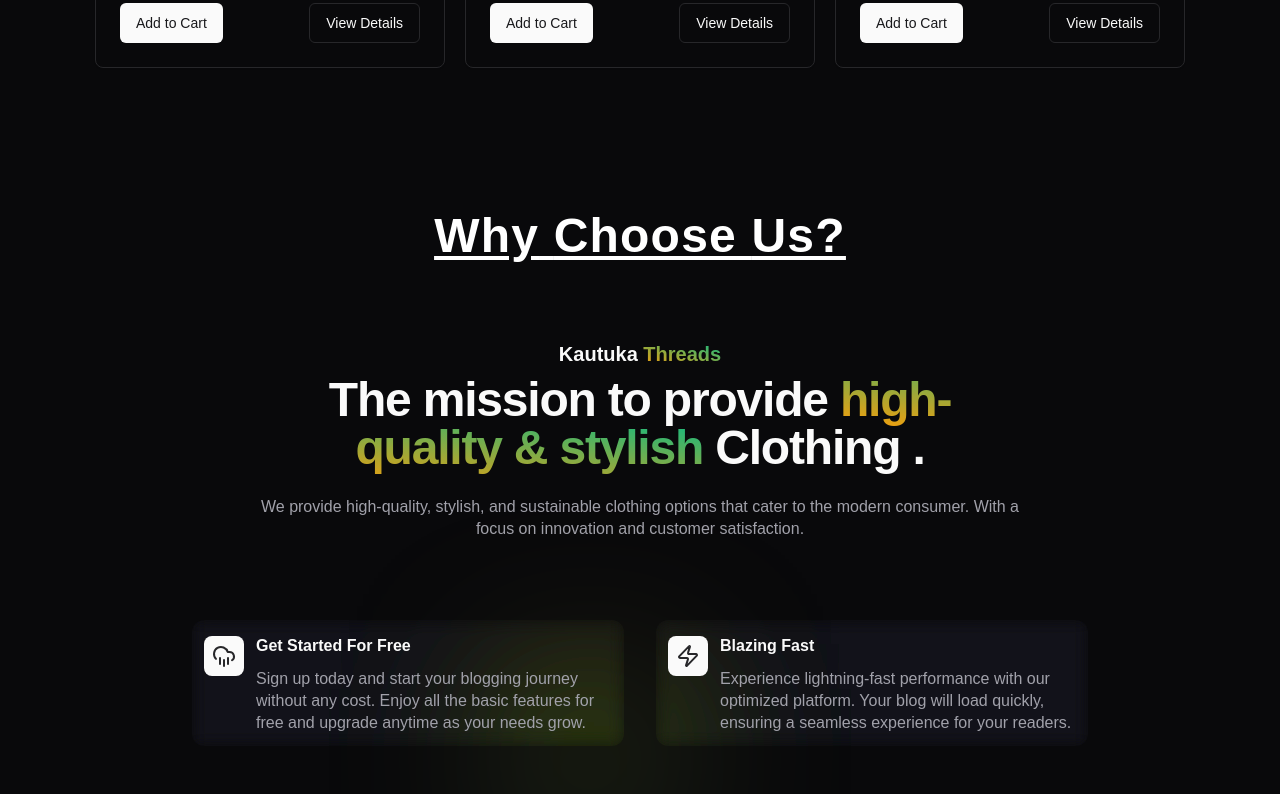
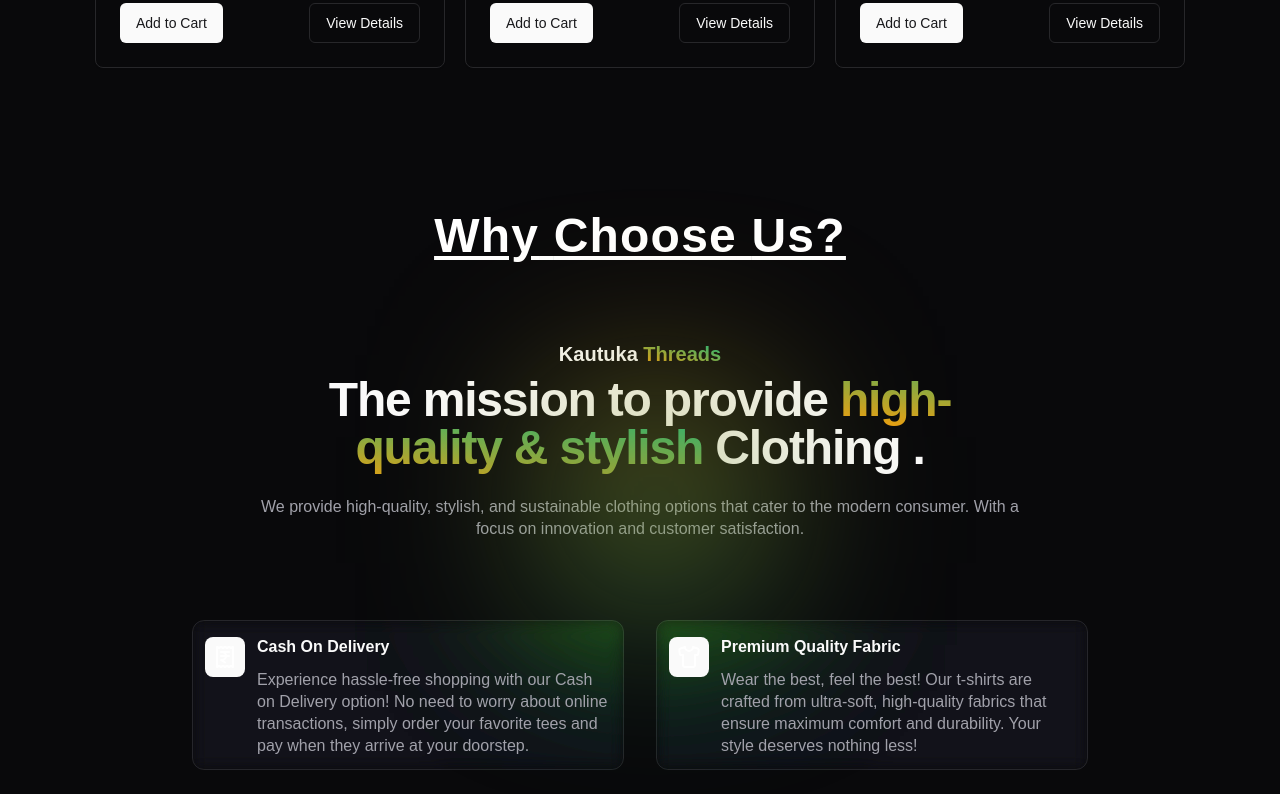
Before and after one commit to IshakShekh97/Kautuka, a Next.js app: page / in a window 1280 px wide. Shown: the part 2000-2794 px from the top of the page. Built offline with nearby package versions, Linux system fonts and the light colour scheme; a web font is replaced by a local one.

Commit message:
Completed Homepage

```diff
--- a/app/(marketing)/_components/Features.tsx
+++ b/app/(marketing)/_components/Features.tsx
@@ -31,18 +31,19 @@
           </p>
         </div>
 
+        <div className="bg-gradient-to-b from-amber-500 to-emerald-600 size-40 absolute blur-[100px] left-[45%] top-[30%]" />
+
         {/* Cards */}
         <div className="mx-auto max-w-2xl lg:max-w-4xl max-sm:mt-10  relative">
-          <div className="bg-gradient-to-b from-amber-500 to-emerald-600 size-20 absolute blur-[100px] left-[40%] top-[30%]" />
-          <div className="grid max-w-xl grid-cols-1 gap-x-8 gap-y-10 md:max-w-none md:grid-cols-2 md:gap-y-16">
+          <div className="grid max-w-xl grid-cols-1 gap-x-8 gap-y-10 md:max-w-none md:grid-cols-2 md:gap-y-6">
             {features.map((feature, index) => (
               <div
-                className="relative pl-16 backdrop-blur backdrop-saturate-200 backdrop-brightness-200  p-3 rounded-xl"
+                className="relative pl-16 backdrop-blur backdrop-saturate-200 backdrop-brightness-200  p-3 rounded-xl border border-primary/10"
                 key={index}
               >
                 <div className="text-base font-semibold leading-7">
-                  <div className="bg-primary absolute left-3 top-4 flex size-10 items-center justify-center rounded-lg">
-                    <feature.icon className="size-6 text-secondary" />
+                  <div className="bg-primary absolute left-3 top-4 flex size-10 items-center justify-center rounded-lg bg-emerald-600">
+                    <feature.icon className="size-6 text-white" />
                   </div>
                   {feature.name}
                 </div>
--- a/app/(marketing)/page.tsx
+++ b/app/(marketing)/page.tsx
@@ -3,6 +3,7 @@
 import Hero from "./_components/Hero";
 import Products from "./_components/Products";
 import Features from "./_components/Features";
+import Footer from "@/components/resuables/Footer";
 
 const HomePage = () => {
   const [loading, setLoading] = useState(false);
@@ -25,6 +26,8 @@
       <Hero />
       <Products />
       <Features />
+      <hr className="dark:h-px h-[2px] bg-foreground" />
+      <Footer />
     </div>
   );
 };
--- a/app/layout.tsx
+++ b/app/layout.tsx
@@ -44,6 +44,9 @@
           <main className="relative z-10">
             <Header />
             <section className="max-w-screen-2xl mx-auto ">{children}</section>
+            <footer className="w-full text-center py-3 bg-secondary">
+              All rights reserved &copy; {new Date().getFullYear()} Kautuka
+            </footer>
           </main>
         </ThemeProvider>
       </body>
--- /dev/null
+++ b/app/not-found.tsx
@@ -0,0 +1,18 @@
+import Link from "next/link";
+import React from "react";
+
+const NotFound = () => {
+  return (
+    <div className="h-screen w-full flex items-center justify-center flex-col gap-6">
+      <h1 className="text-5xl font-extrabold">Under Development</h1>
+      <p>
+        Plaese Head back to the{" "}
+        <Link href="/" className="text-blue-500 underline underline-offset-4">
+          Home Page
+        </Link>
+      </p>
+    </div>
+  );
+};
+
+export default NotFound;
--- /dev/null
+++ b/components/resuables/Footer.tsx
@@ -0,0 +1,70 @@
+import { contactLinks, legalLinks, navLinks, socialLinks } from "@/constants";
+import Link from "next/link";
+import React from "react";
+
+const Footer = () => {
+  return (
+    <div className="h-60  w-full">
+      <div className="flex items-center justify-evenly md:max-w-screen-2xl mx-auto font-bold">
+        <div className="flex flex-col">
+          <h1 className="text-2xl font-extrabold pt-8 pb-4">Navigation</h1>
+          <div className="flex flex-col gap-1">
+            {navLinks.map((link) => (
+              <Link
+                href={link.href}
+                className="hover:underline underline-offset-2 w-fit"
+                key={link.idx}
+              >
+                {link.name}
+              </Link>
+            ))}
+          </div>
+        </div>
+        <div className="">
+          <h1 className="text-2xl font-extrabold pt-8 pb-4">Legel </h1>
+          <div className="flex flex-col gap-1">
+            {legalLinks.map((link) => (
+              <Link
+                href={link.href}
+                className="hover:underline underline-offset-2 w-fit"
+                key={link.idx}
+              >
+                {link.name}
+              </Link>
+            ))}
+          </div>
+        </div>
+        <div className="">
+          <h1 className="text-2xl font-extrabold pt-8 pb-4">Contact us </h1>
+          <div className="flex flex-col gap-1">
+            {contactLinks.map((link) => (
+              <Link
+                href={link.href}
+                className="hover:underline underline-offset-2 w-fit"
+                key={link.idx}
+              >
+                {link.name}
+              </Link>
+            ))}
+          </div>
+        </div>
+        <div className="">
+          <h1 className="text-2xl font-extrabold pt-8 pb-4">Socials </h1>
+          <div className="flex flex-col gap-1">
+            {socialLinks.map((link) => (
+              <Link
+                href={link.href}
+                className="hover:underline underline-offset-2 w-fit"
+                key={link.idx}
+              >
+                {link.name}
+              </Link>
+            ))}
+          </div>
+        </div>
+      </div>
+    </div>
+  );
+};
+
+export default Footer;
--- a/constants/index.ts
+++ b/constants/index.ts
@@ -1,28 +1,28 @@
-import { CloudRain, Fingerprint, PersonStanding, Zap } from "lucide-react";
+import { PersonStanding, ReceiptIndianRupee, Shirt, Zap } from "lucide-react";
 
 export const features = [
   {
-    name: "Get Started For Free",
+    name: "Cash On Delivery",
     description:
-      "Sign up today and start your blogging journey without any cost. Enjoy all the basic features for free and upgrade anytime as your needs grow.",
-    icon: CloudRain,
+      "Experience hassle-free shopping with our Cash on Delivery option! No need to worry about online transactions, simply order your favorite tees and pay when they arrive at your doorstep.",
+    icon: ReceiptIndianRupee,
   },
   {
-    name: "Blazing Fast",
+    name: "Premium Quality Fabric",
     description:
-      "    Experience lightning-fast performance with our optimized platform. Your blog will load quickly, ensuring a seamless experience for your readers.",
+      "Wear the best, feel the best! Our t-shirts are crafted from ultra-soft, high-quality fabrics that ensure maximum comfort and durability. Your style deserves nothing less!",
+    icon: Shirt,
+  },
+  {
+    name: "Fast & Reliable Shipping",
+    description:
+      "Get your tees delivered swiftly to your doorstep! Our reliable shipping partners ensure timely delivery, so you can rock your new look without the wait.",
     icon: Zap,
   },
   {
-    name: "Super Secured",
+    name: "Secure Checkout",
     description:
-      "Your blog's security is our top priority. We use state-of-the-art security measures to protect your data and ensure your content is safe from unauthorized access.",
-    icon: Fingerprint,
-  },
-  {
-    name: "Easy To Use",
-    description:
-      "Designed with simplicity in mind, our platform is intuitive and user-friendly. Whether you're a beginner or a seasoned blogger, you'll find it easy to navigate and use.",
+      "Shop with confidence knowing our site uses security measures,  to safeguard your transactions and personal data",
     icon: PersonStanding,
   },
 ];
@@ -59,3 +59,94 @@
     idx: 5,
   },
 ];
+
+export const navLinks = [
+  {
+    name: "Home",
+    href: "/",
+    idx: 0,
+  },
+  {
+    name: "Shop",
+    href: "/shop",
+    idx: 1,
+  },
+  {
+    name: "About",
+    href: "/about",
+    idx: 2,
+  },
+  {
+    name: "Contact",
+    href: "/contact",
+    idx: 3,
+  },
+];
+export const legalLinks = [
+  {
+    name: "Privacy Policy",
+    href: "/privacy",
+    idx: 0,
+  },
+  {
+    name: "Terms & Conditions",
+    href: "/terms",
+    idx: 1,
+  },
+  {
+    name: "Refund Policy",
+    href: "/refund",
+    idx: 2,
+  },
+  {
+    name: "Shipping Policy",
+    href: "/shipping",
+    idx: 3,
+  },
+];
+
+export const socialLinks = [
+  {
+    name: "Facebook",
+    href: "https://facebook.com",
+    idx: 0,
+  },
+  {
+    name: "Instagram",
+    href: "https://instagram.com",
+    idx: 1,
+  },
+  {
+    name: "Twitter",
+    href: "https://twitter.com",
+    idx: 2,
+  },
+  {
+    name: "LinkedIn",
+    href: "https://linkedin.com",
+    idx: 3,
+  },
+];
+
+export const contactLinks = [
+  {
+    name: "Email",
+    href: "mailto:shekhishak90@gamil.com",
+    idx: 0,
+  },
+  {
+    name: "Phone",
+    href: "tel:+91800000000",
+    idx: 1,
+  },
+  {
+    name: "Address",
+    href: "https://goo.gl/maps/6Qv5bq7y1P9f3b8R7",
+    idx: 2,
+  },
+  {
+    name: "Chat",
+    href: "https://wa.me/+91800000000",
+    idx: 3,
+  },
+];
```
